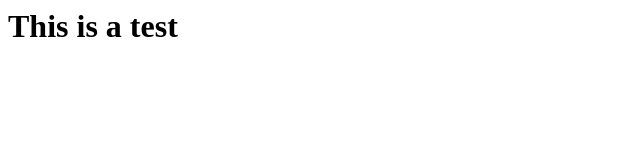
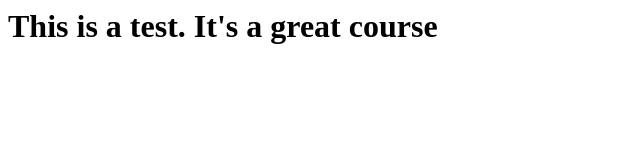
Before and after one commit to devinkr/coursera-fullstack, a plain HTML site: page index.html in a window 1280 px wide. Shown: the whole page, without its empty margins (0-640 px from the left). Drawn offline with Linux system fonts and the light colour scheme.

Commit message:
Small change to H1

```diff
--- a/index.html
+++ b/index.html
@@ -4,6 +4,6 @@
   <title>Hello Coursera</title>
 </<head>
 <body>
-  <h1>This is a test</h1>
+  <h1>This is a test. It's a great course</h1>
 </body>
 </html>
```
